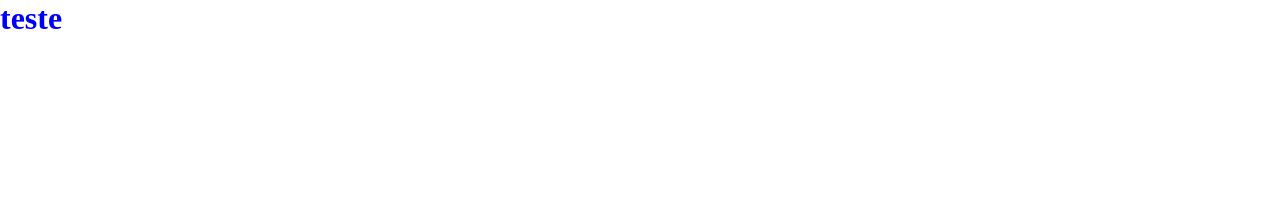
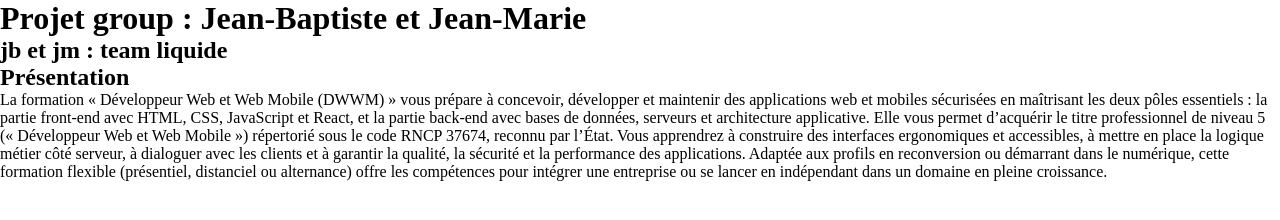
Before and after one commit to JMGassies/projet_Team_liqueur, a plain HTML site: page index.html in a window 1280 px wide. Drawn offline with Linux system fonts and the light colour scheme.

Commit message:
text pres + base style.css

```diff
--- a/css/style.css
+++ b/css/style.css
@@ -1,10 +1,5 @@
-/* initialisation pas box+bordure + pas de pad + pas de marge */
-    * {
-        padding: 0;
-        margin: 0;
-        box-sizing: border-box;
-    }
-
-h1 {
-    color: blue;
+* {
+    padding: 0;
+    margin: 0;
+    box-sizing: border-box;
 }
--- a/index.html
+++ b/index.html
@@ -4,12 +4,18 @@
 <head>
     <meta charset="UTF-8">
     <meta name="viewport" content="width=device-width, initial-scale=1.0">
-    <title>Document</title>
+    <title>Afap_projet _group3</title>
     <link rel="stylesheet" href="css/style.css">
 </head>
 
 <body>
- <h1>teste</h1>
+    <h1>Projet group : Jean-Baptiste et Jean-Marie</h1>
+    <h2>jb et jm : team liquide</h2>
+
+    <h2>Présentation</h2>
+    <div>
+        <p>La formation « Développeur Web et Web Mobile (DWWM) » vous prépare à concevoir, développer et maintenir des applications web et mobiles sécurisées en maîtrisant les deux pôles essentiels : la partie front-end avec HTML, CSS, JavaScript et React, et la partie back-end avec bases de données, serveurs et architecture applicative. Elle vous permet d’acquérir le titre professionnel de niveau 5 (« Développeur Web et Web Mobile ») répertorié sous le code RNCP 37674, reconnu par l’État. Vous apprendrez à construire des interfaces ergonomiques et accessibles, à mettre en place la logique métier côté serveur, à dialoguer avec les clients et à garantir la qualité, la sécurité et la performance des applications. Adaptée aux profils en reconversion ou démarrant dans le numérique, cette formation flexible (présentiel, distanciel ou alternance) offre les compétences pour intégrer une entreprise ou se lancer en indépendant dans un domaine en pleine croissance.</p>
+    </div>
 </body>
 
 </html>
```
